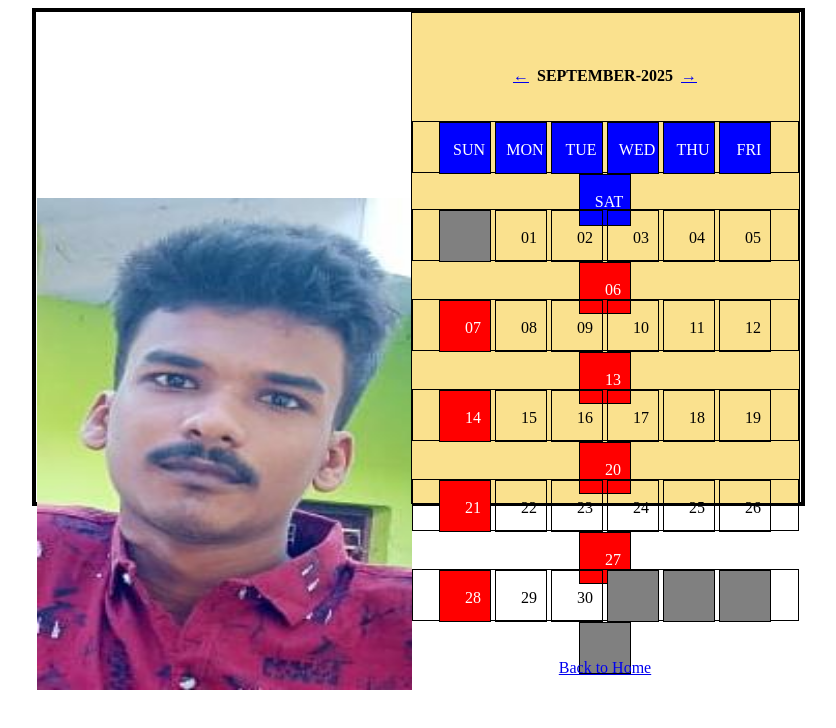
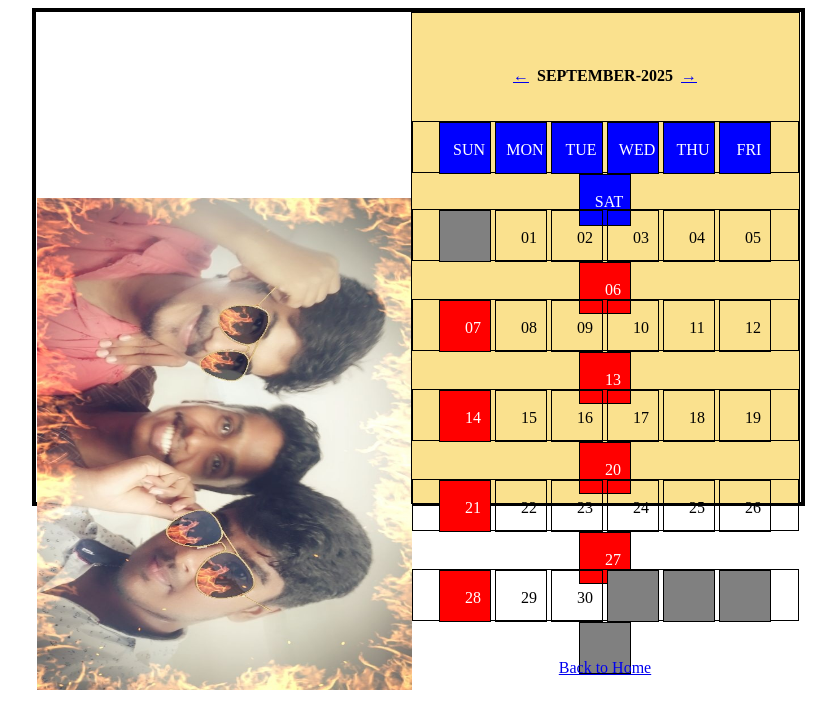
Before and after one commit to Mdniyas/2025, a plain HTML site: page sep.html in a window 1280 px wide. Shown: the whole page, without its empty margins (222-1058 px from the left). Drawn offline with Linux system fonts and the light colour scheme.

Commit message:
images added

```diff
--- a/sep.html
+++ b/sep.html
@@ -20,7 +20,7 @@
     </style>
 </head>
 <body><center><div style="border: 4px solid black;height: 490px;width: 765px;display: inline-block;">
-    <div style="border: 0px solid black;height: 380px;width: 370px;display: inline-block;"><img src="./WhatsApp Image 2024-09-16 at 09.38.29_dfbad9a5.jpg" alt="" height="492px" width="375"></div>
+    <div style="border: 0px solid black;height: 380px;width: 370px;display: inline-block;"><img src="./7 (1).jpeg" alt="" height="492px" width="375"></div>
     <div style="border: 1px solid black;display: inline-block; height:490px;width: 387px;background-color:rgb(250, 225, 142);"><br><br><br><CEnter><a href="./aug.html">&#8592;</a>&nbsp;&nbsp;<b>SEPTEMBER-2025</b>&nbsp;&nbsp;<a href="./OCT.HTML">&#8594;</a></CEnter><br><br>
         <div style="border: 1px solid black;height: 50px;">
             <div class="ns" style="border: 1px solid black;width: 50px;height: 50px;display: inline-block;"><br>&nbsp;&nbsp;SUN</div>
```
Also changed, not shown: NOV.HTML (+1 -1 lines), OCT.HTML (+1 -1 lines), 7 (1).jpeg (added), 7 (2).jpeg (added), 7 (3).jpeg (added).
